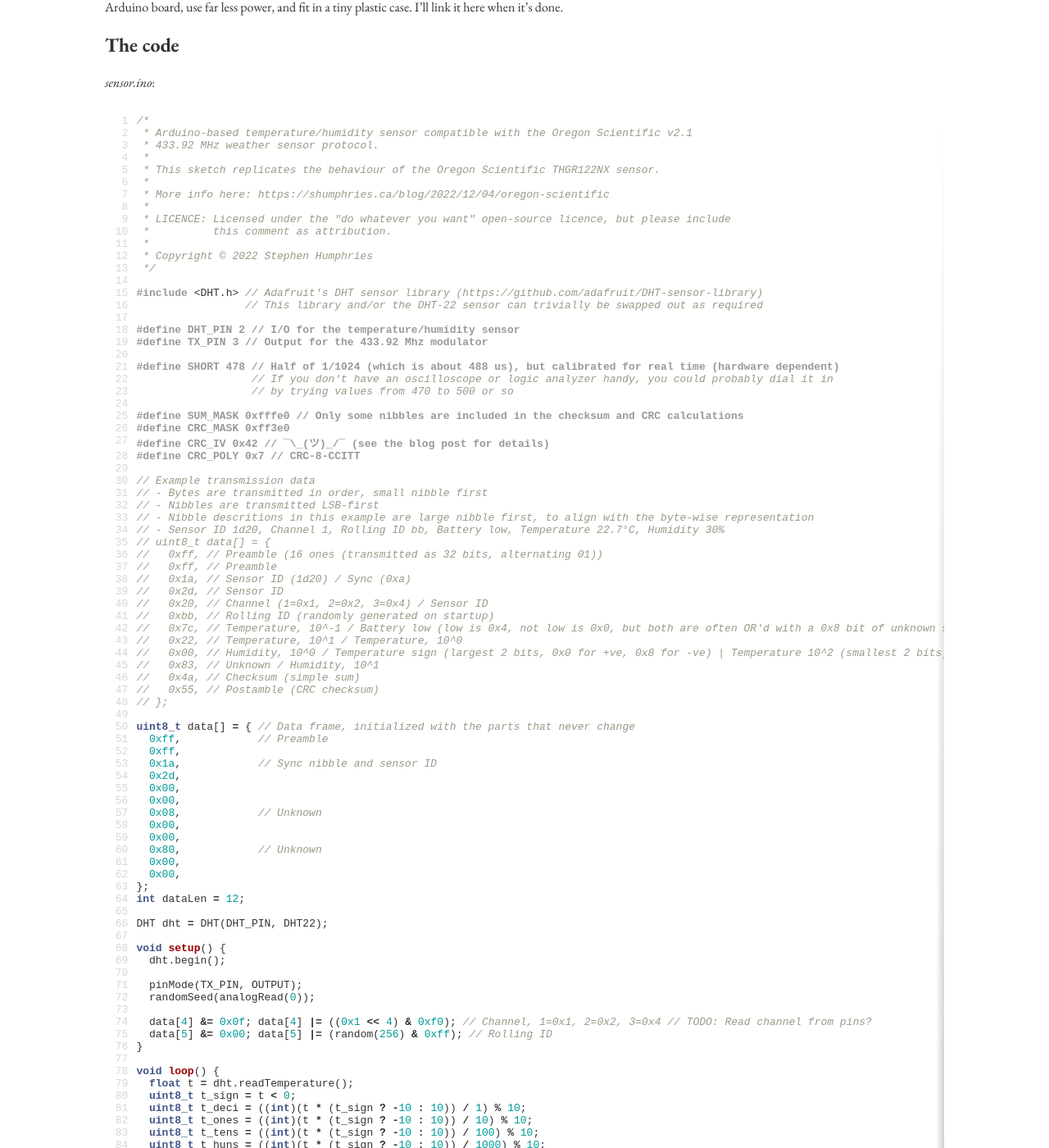
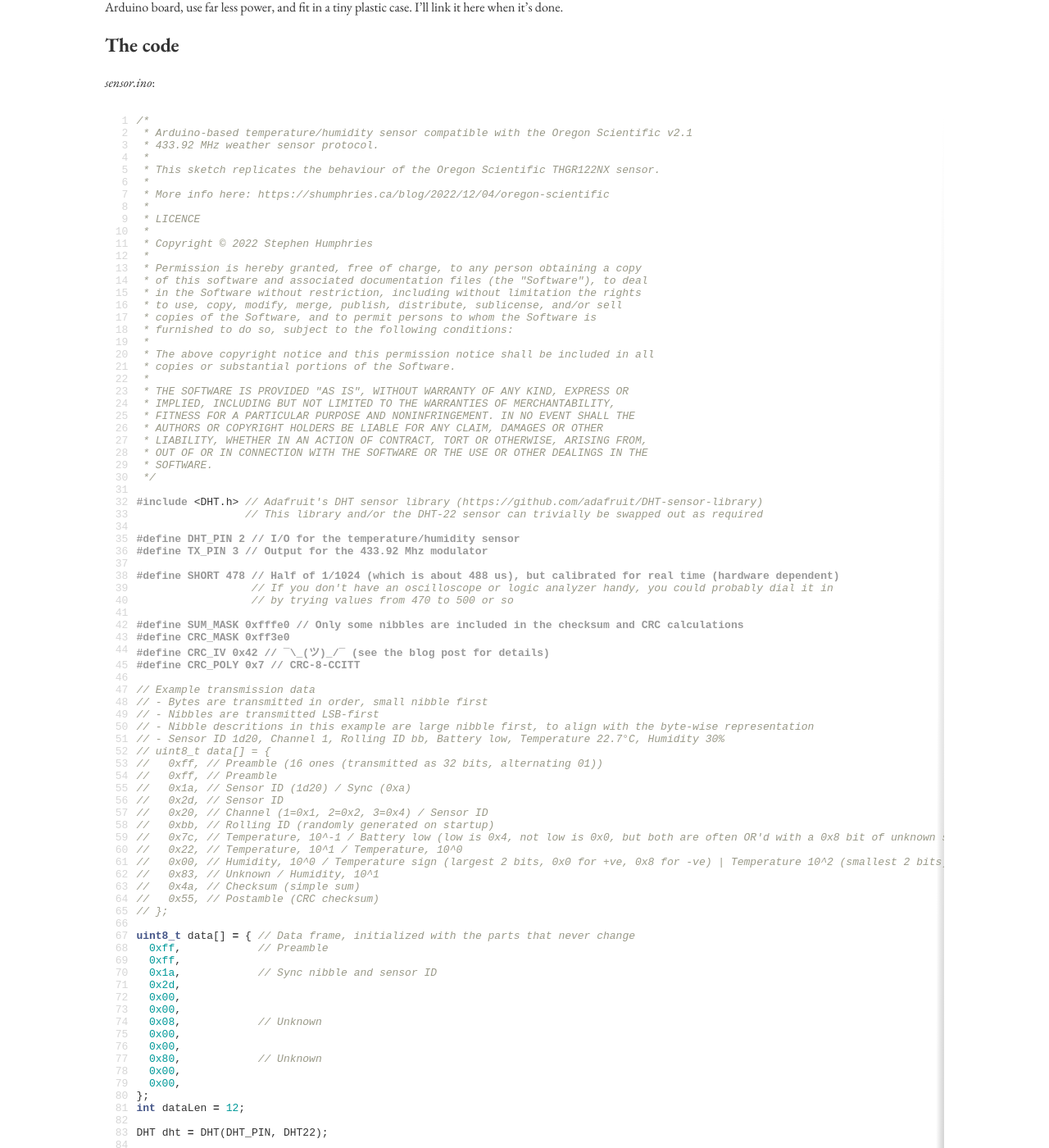
Before and after one commit to sjahu/sjahu.github.io, a Jekyll site: the page built from blog/_posts/2022-12-04-oregon-scientific.md, in a window 1280 px wide and 1400 px high, scrolled down 5280 px. Shown: the whole window at 82% size. Built offline with Jekyll 4.4.1, drawn with Linux system fonts in a browser that asks for light colours; some of the changed text lies outside the part shown.

Commit message:
Update licence in Oregon Scientific post

```diff
--- a/blog/_posts/2022-12-04-oregon-scientific.md
+++ b/blog/_posts/2022-12-04-oregon-scientific.md
@@ -113,10 +113,27 @@
  *
  * More info here: https://shumphries.ca/blog/2022/12/04/oregon-scientific
  *
- * LICENCE: Licensed under the "do whatever you want" open-source licence, but please include
- *          this comment as attribution.
+ * LICENCE
  *
  * Copyright © 2022 Stephen Humphries
+ *
+ * Permission is hereby granted, free of charge, to any person obtaining a copy
+ * of this software and associated documentation files (the "Software"), to deal
+ * in the Software without restriction, including without limitation the rights
+ * to use, copy, modify, merge, publish, distribute, sublicense, and/or sell
+ * copies of the Software, and to permit persons to whom the Software is
+ * furnished to do so, subject to the following conditions:
+ *
+ * The above copyright notice and this permission notice shall be included in all
+ * copies or substantial portions of the Software.
+ *
+ * THE SOFTWARE IS PROVIDED "AS IS", WITHOUT WARRANTY OF ANY KIND, EXPRESS OR
+ * IMPLIED, INCLUDING BUT NOT LIMITED TO THE WARRANTIES OF MERCHANTABILITY,
+ * FITNESS FOR A PARTICULAR PURPOSE AND NONINFRINGEMENT. IN NO EVENT SHALL THE
+ * AUTHORS OR COPYRIGHT HOLDERS BE LIABLE FOR ANY CLAIM, DAMAGES OR OTHER
+ * LIABILITY, WHETHER IN AN ACTION OF CONTRACT, TORT OR OTHERWISE, ARISING FROM,
+ * OUT OF OR IN CONNECTION WITH THE SOFTWARE OR THE USE OR OTHER DEALINGS IN THE
+ * SOFTWARE.
  */
 
 #include <DHT.h> // Adafruit's DHT sensor library (https://github.com/adafruit/DHT-sensor-library)
```
